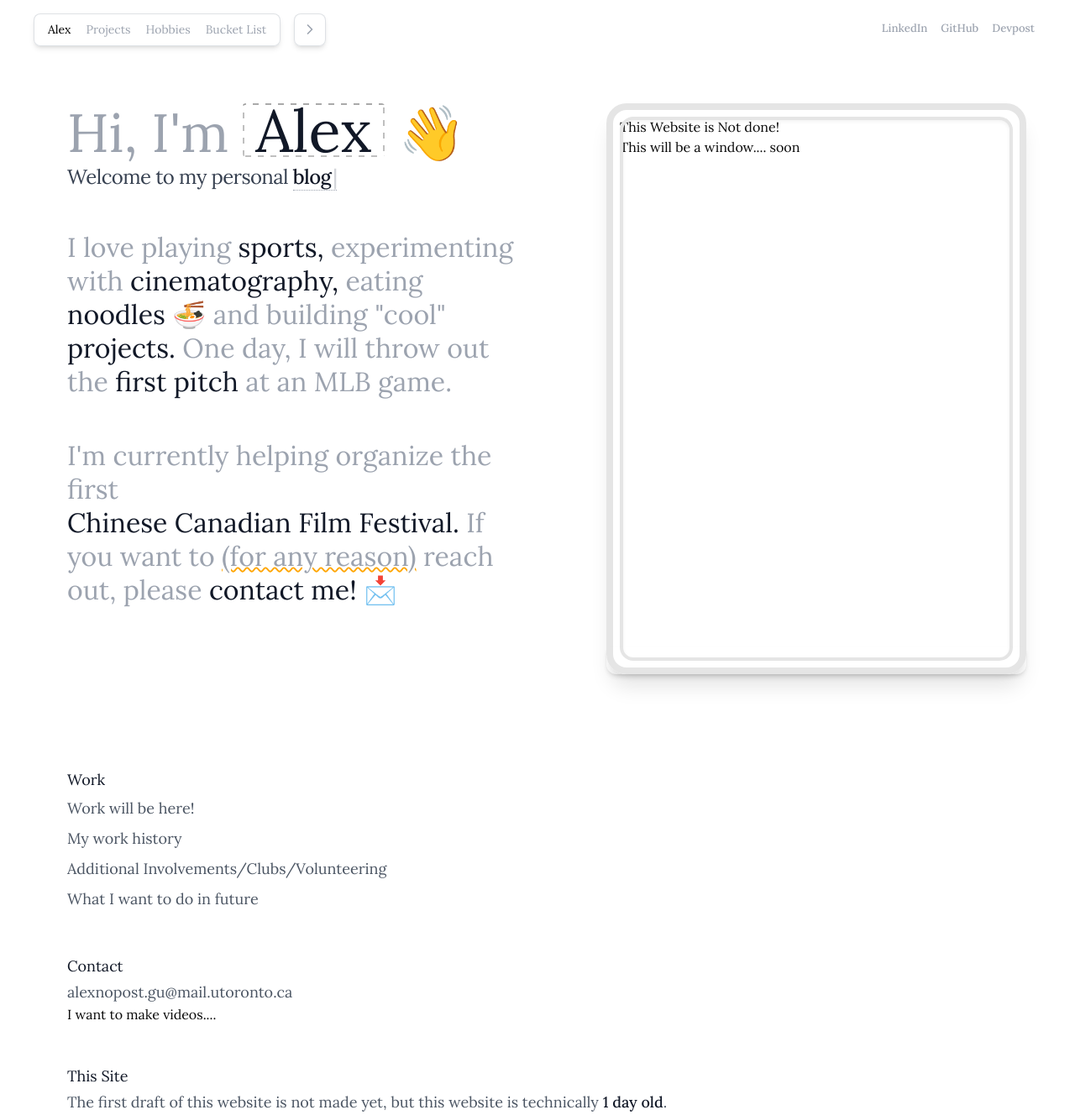
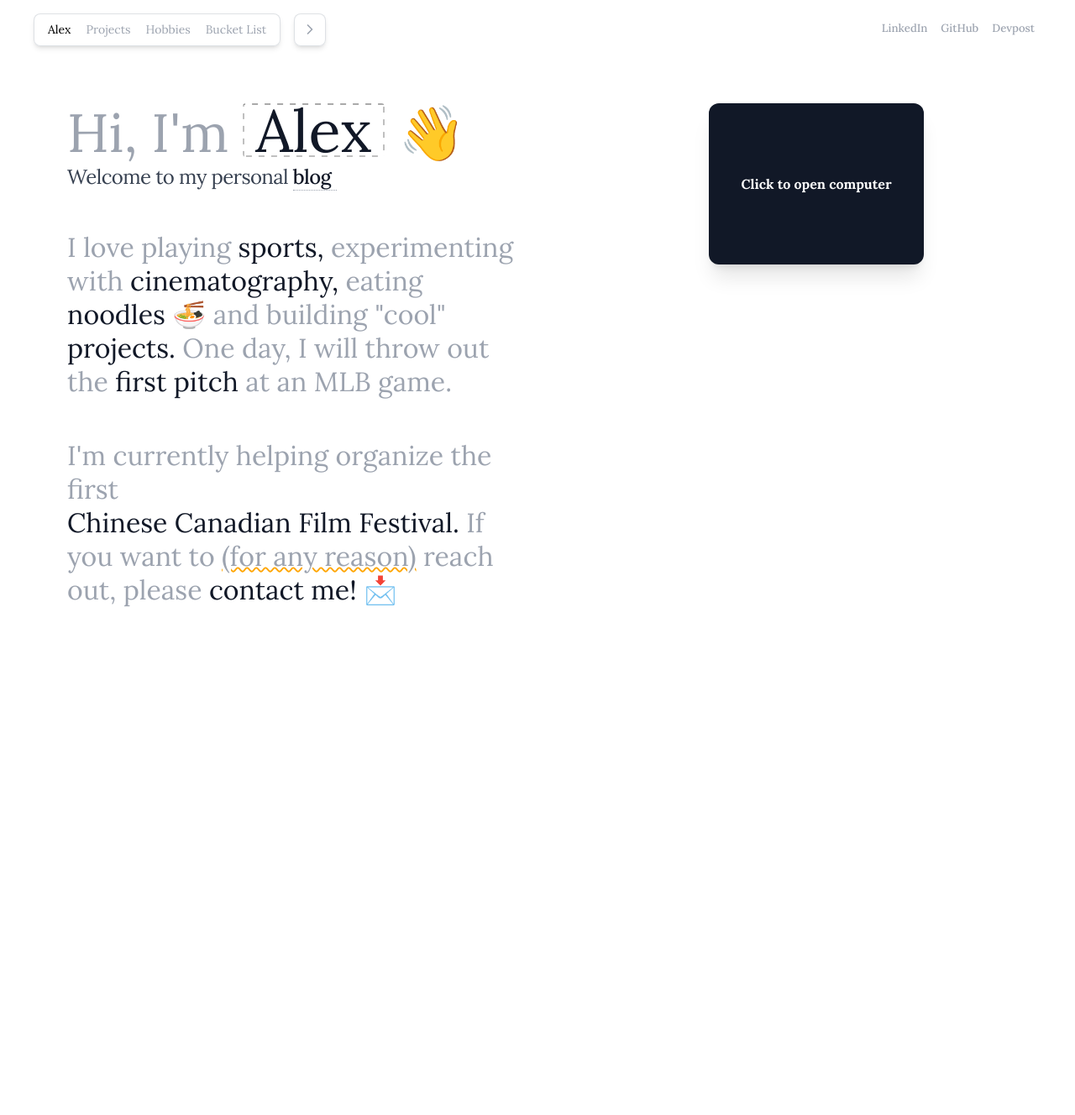
Before and after one commit to alextgu/alextgu.github.io, a React (Vite) app: page / in a window 1280 px wide. Shown: the whole page at 84% size. After the commit the page ends 800 px from the top, so only its background shows below. Built offline with nearby package versions, Linux system fonts and the light colour scheme.

Commit message:
moved home information on computer display

```diff
--- a/src/components/NatureWindow.jsx
+++ /dev/null
@@ -1,16 +0,0 @@
-export default function NatureWindow() {
-  return (
-    <div className="relative w-full max-w-[500px] h-[85vh] mx-auto perspective-1000">
-      <div className="absolute inset-0 rounded-3xl border-8 border-brown-700 shadow-xl bg-transparent z-0"></div>
-      <div className="absolute top-4 left-4 right-4 bottom-4 rounded-2xl border-4 border-brown-500 shadow-inner bg-transparent z-10"></div>
-      <div className="absolute bottom-0 left-0 w-full h-8 bg-brown-600 rounded-b-xl shadow-md z-20">
-      </div>
-      <div className="absolute inset-4 z-15">
-        <h1>      This Website is Not done!</h1>
-        <h1>      This will be a window.... soon</h1>
-        <div className="absolute top-0 bottom-0 left-1/2 w-1 bg-brown-500"></div>
-        <div className="absolute left-0 right-0 top-1/2 h-1 bg-brown-500"></div>
-      </div>
-    </div>
-  );
-}
--- /dev/null
+++ b/src/components/computer/Computer.jsx
@@ -0,0 +1,68 @@
+// Computer.jsx
+import React, { useState } from "react";
+import Work from "./apps/Work";
+import Website from "./apps/Website";
+import Contact from "./apps/Contact";
+
+function Computer() {
+  const [open, setOpen] = useState(false);
+  const [activeApp, setActiveApp] = useState(null);
+
+  const apps = [
+    { name: "Work", component: <Work /> },
+    { name: "Website", component: <Website /> },
+    { name: "Contact", component: <Contact /> },
+  ];
+
+  return (
+    <>
+      {/* Small computer on home page */}
+      {!open && (
+        <div
+          className="w-64 h-48 bg-gray-900 rounded-xl shadow-xl cursor-pointer flex items-center justify-center"
+          onClick={() => setOpen(true)}
+        >
+          <p className="text-white font-bold">Click to open computer</p>
+        </div>
+      )}
+
+      {/* Fullscreen overlay */}
+      {open && (
+        <div className="fixed inset-0 bg-black bg-opacity-80 z-50 flex flex-col items-center justify-center p-4">
+          {/* Computer screen container */}
+          <div className="bg-gray-100 dark:bg-gray-900 w-full max-w-5xl h-full max-h-[90vh] rounded-xl shadow-2xl p-6 overflow-auto relative">
+            {/* Close button */}
+            <button
+              className="absolute top-4 right-4 text-black dark:text-white font-bold text-xl"
+              onClick={() => setOpen(false)}
+            >
+              X
+            </button>
+
+            {/* App buttons */}
+            <div className="flex space-x-4 mb-6">
+              {apps.map((app) => (
+                <button
+                  key={app.name}
+                  className={`px-4 py-2 rounded-md font-semibold ${
+                    activeApp === app.name
+                      ? "bg-blue-600 text-white"
+                      : "bg-gray-300 dark:bg-gray-700 text-black dark:text-white"
+                  }`}
+                  onClick={() => setActiveApp(app.name)}
+                >
+                  {app.name}
+                </button>
+              ))}
+            </div>
+
+            {/* Render active app */}
+            <div className="mt-4 w-full">{apps.find((a) => a.name === activeApp)?.component}</div>
+          </div>
+        </div>
+      )}
+    </>
+  );
+}
+
+export default Computer;
--- /dev/null
+++ b/src/components/computer/apps/Contact.jsx
@@ -0,0 +1,10 @@
+import React from "react";
+
+export default function Contact() {
+  return (
+    <div className="p-4">
+      <h2 className="text-xl font-bold mb-2">Contact</h2>
+      <p>Reach Alex via email or social platforms!</p>
+    </div>
+  );
+}
--- /dev/null
+++ b/src/components/computer/apps/Website.jsx
@@ -0,0 +1,10 @@
+import React from "react";
+
+export default function Website() {
+  return (
+    <div className="p-4">
+      <h2 className="text-xl font-bold mb-2">Website</h2>
+      <p>This app showcases the history and evolution of Alex’s website.</p>
+    </div>
+  );
+}
--- /dev/null
+++ b/src/components/computer/apps/Work.jsx
@@ -0,0 +1,51 @@
+import React from "react";
+
+export default function Work() {
+  return (
+    <div className="p-4">
+      <h2 className="text-xl font-bold mb-2">Work</h2>
+      <p>This is Alex’s professional experience section!</p>
+    </div>
+  );
+}
+
+/*
+function Computer({ websiteAge }) {
+    return (
+      <div className="mt-48 px-4 sm:px-6 md:px-20 lg:px-20 space-y-12">
+        <div className="space-y-0.5">
+          <h2 className="text-[34px] font-normal text-gray-900 dark:text-white">Work</h2>
+          <div className="h-[3px] w-48 bg-gray-700 dark:bg-white mt-2 mb-4"></div>
+          <p className="text-lg text-gray-600 dark:text-gray-400 leading-loose">
+            Work will be here!
+            <ul>
+              <li>My work history</li>
+              <li>Additional Involvements/Clubs/Volunteering</li>
+              <li>What I want to do in future</li>
+            </ul>
+          </p>
+        </div>
+
+
+        <div className="space-y-0.5">
+          <h2 className="text-[34px] font-normal text-gray-900 dark:text-white">Contact</h2>
+          <div className="h-[3px] w-48 bg-gray-700 dark:bg-white mt-2 mb-4"></div>
+          <p className="text-lg text-gray-600 dark:text-gray-400 leading-relaxed">
+            alexnopost.gu@mail.utoronto.ca
+          </p>
+          <p>I want to make videos....</p>
+        </div>
+
+
+        <div className="space-y-0.5">
+          <h2 className="text-[34px] font-normal text-gray-900 dark:text-white">This Site</h2>
+          <div className="h-[3px] w-48 bg-gray-700 dark:bg-white mt-2 mb-4"></div>
+          <p className="text-lg text-gray-600 dark:text-gray-400 leading-relaxed">
+            The first draft of this website is not made yet, but this website is technically <span className="font-medium text-gray-900 dark:text-white">{websiteAge}</span>.
+          </p>
+          <p>Inspired heavily by <a href="https://chester.how/" target="_blank" rel="noopener noreferrer" className="underline">chester.how</a></p>
+        </div>
+      </div>
+    );
+  }
+*/
--- a/src/components/sections/home.css
+++ b/src/components/sections/home.css
@@ -137,3 +137,9 @@
   color: inherit;
   transition: color 0.3s ease;
 }
+
+/* ===================== Scrolling stuff ===================== */
+.no-scroll {
+  overflow: hidden; /* disables scroll */
+  height: 100vh;
+}
--- a/src/components/sections/home.jsx
+++ b/src/components/sections/home.jsx
@@ -1,7 +1,7 @@
 import { useState, useEffect, useRef } from 'react';
 import './home.css';
 import { Link } from 'react-router-dom';
-import NatureWindow from '../NatureWindow';
+import Computer from '../computer/Computer';
 
 
 function Home() {
@@ -256,44 +256,12 @@ function Home() {
           </p>
         </div>
 
-        {/* Right: Nature Window */}
-        <div className="h-96 mt-8 md:mt-0">
-          <NatureWindow season="spring" time="day" />
-        </div>
-      </div>
 
-      {/* Additional Sections Below */}
-      <div className="mt-48 px-4 sm:px-6 md:px-20 lg:px-20 space-y-12">
-        {/* Work Section */}
-        <div className="space-y-0.5">
-          <h2 className="text-lg font-normal text-gray-900 dark:text-white">Work</h2>
-          <p className="text-lg text-gray-600 dark:text-gray-400 leading-loose">
-            Work will be here!
-            <lis>
-            <p>My work history</p>
-            <p>Additional Involvements/Clubs/Volunteering</p>
-            <p>What I want to do in future</p>
-            </lis>
-          </p>
-        </div>
-
-        {/* Contact Section */}
-        <div className="space-y-0.5">
-          <h2 className="text-lg font-normal text-gray-900 dark:text-white">Contact</h2>
-          <p className="text-lg text-gray-600 dark:text-gray-400 leading-relaxed">
-            alexnopost.gu@mail.utoronto.ca
-          </p>
-          I want to make videos....
-        </div>
-
-        {/* Website Description */}
-        <div className="space-y-0.5">
-          <h2 className="text-lg font-normal text-gray-900 dark:text-white">This Site</h2>
-          <p className="text-lg text-gray-600 dark:text-gray-400 leading-relaxed">
-            The first draft of this website is not made yet, but this website is technically <span className="font-medium text-gray-900 dark:text-white">{websiteAge}</span>.
-          </p>
-        </div>
-      </div>
+  {/* Right: Temporary Computer */}
+  <div className="flex justify-center items-start">
+      <Computer />
+    </div>
+    </div>
     </section>
   );
 }
--- a/src/components/sections/projects.jsx
+++ b/src/components/sections/projects.jsx
@@ -29,7 +29,7 @@ function Projects() {
         </h1>
         <p className="text-sm sm:text-base text-gray-500 dark:text-gray-400 font-light mt-6 leading-relaxed whitespace-pre-line">
   I love building! Here’s pretty much everything I’ve made, whether it’s completely useless or serves a real purpose.<br/>
-  I am trying my very best to not use AI for projects with the purpose of learning!
+  I am currently polishing up Dynamic PP and DisasteRisk.
 </p>
       </div>
 
```
